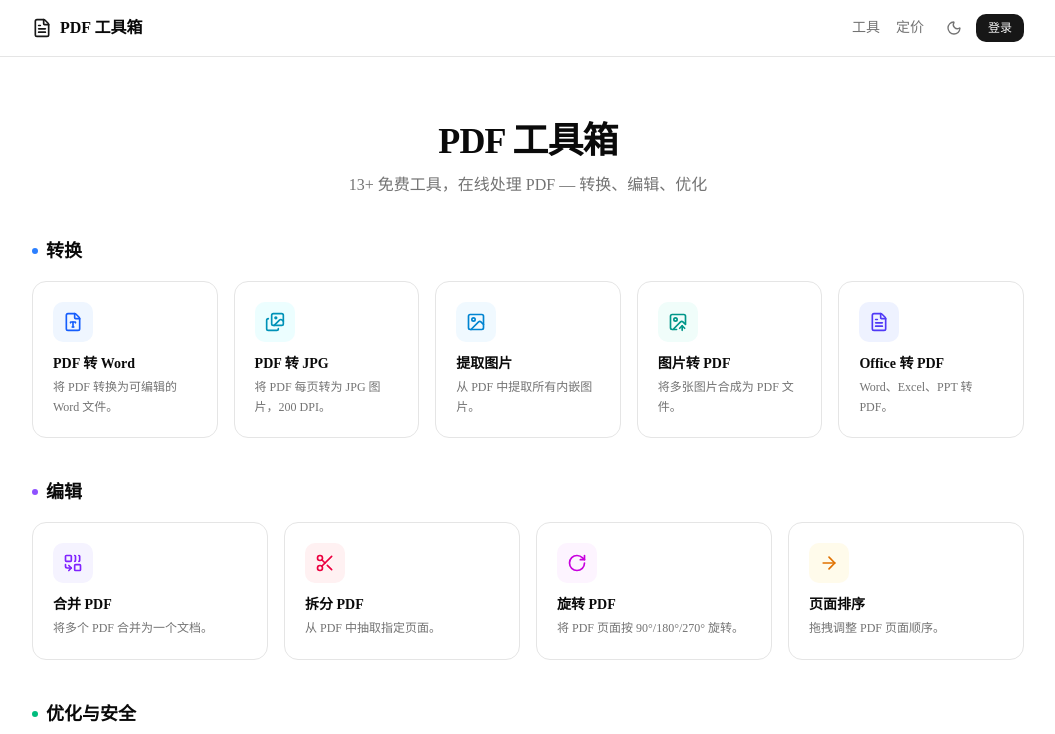
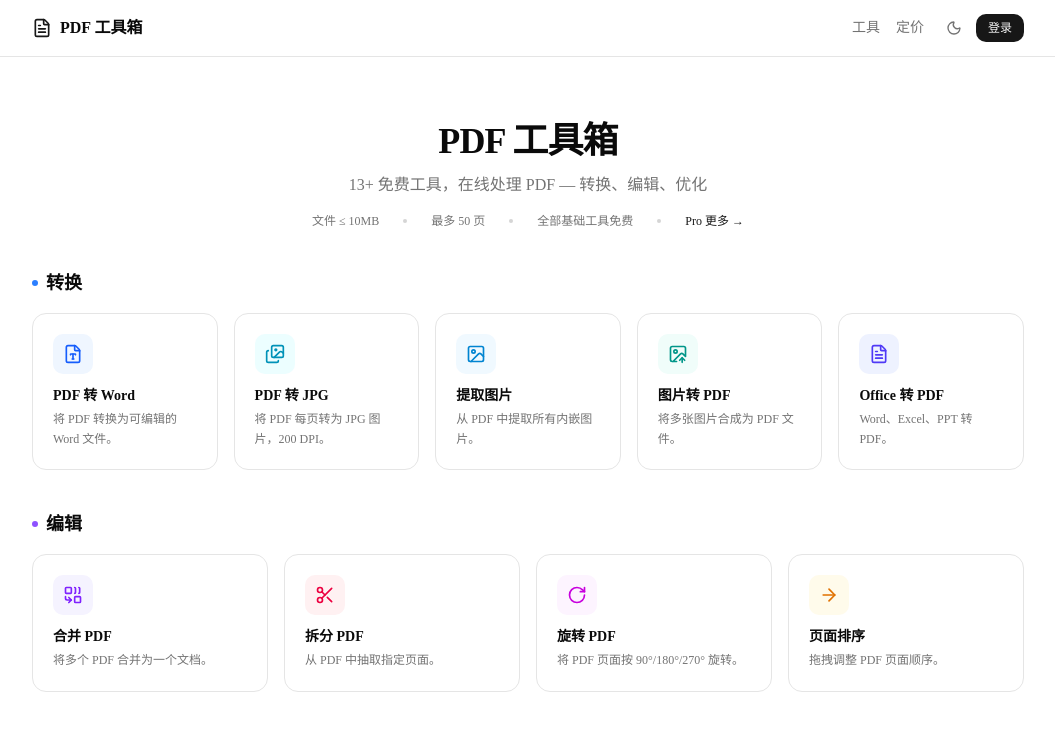
Before and after one commit to wangbao78/pdfwork, a Next.js app: page / in a window 1280 px wide. Shown: the top 734 px of the page, without its empty margins (112-1167 px from the left). Built offline with nearby package versions, Linux system fonts and the light colour scheme; no server answers.

Commit message:
首页标题下恢复免费限额信息条
Co-Authored-By: Claude Opus 4.7 <noreply@anthropic.com>

```diff
--- a/src/app/page.tsx
+++ b/src/app/page.tsx
@@ -134,6 +134,15 @@ export default function Home() {
       <section className="mx-auto w-full max-w-5xl px-4 pt-16 pb-10 text-center">
         <h1 className="text-3xl font-bold tracking-tight sm:text-4xl">PDF 工具箱</h1>
         <p className="mt-3 text-muted-foreground">13+ 免费工具，在线处理 PDF — 转换、编辑、优化</p>
+        <div className="mt-4 flex items-center justify-center gap-6 text-xs text-muted-foreground">
+          <span>文件 ≤ 10MB</span>
+          <span className="h-1 w-1 rounded-full bg-muted-foreground/30" />
+          <span>最多 50 页</span>
+          <span className="h-1 w-1 rounded-full bg-muted-foreground/30" />
+          <span>全部基础工具免费</span>
+          <span className="h-1 w-1 rounded-full bg-muted-foreground/30" />
+          <Link href="/pricing" className="text-primary hover:underline font-medium">Pro 更多 →</Link>
+        </div>
       </section>
 
       <section className="mx-auto w-full max-w-5xl px-4 pb-16 space-y-10">
```
